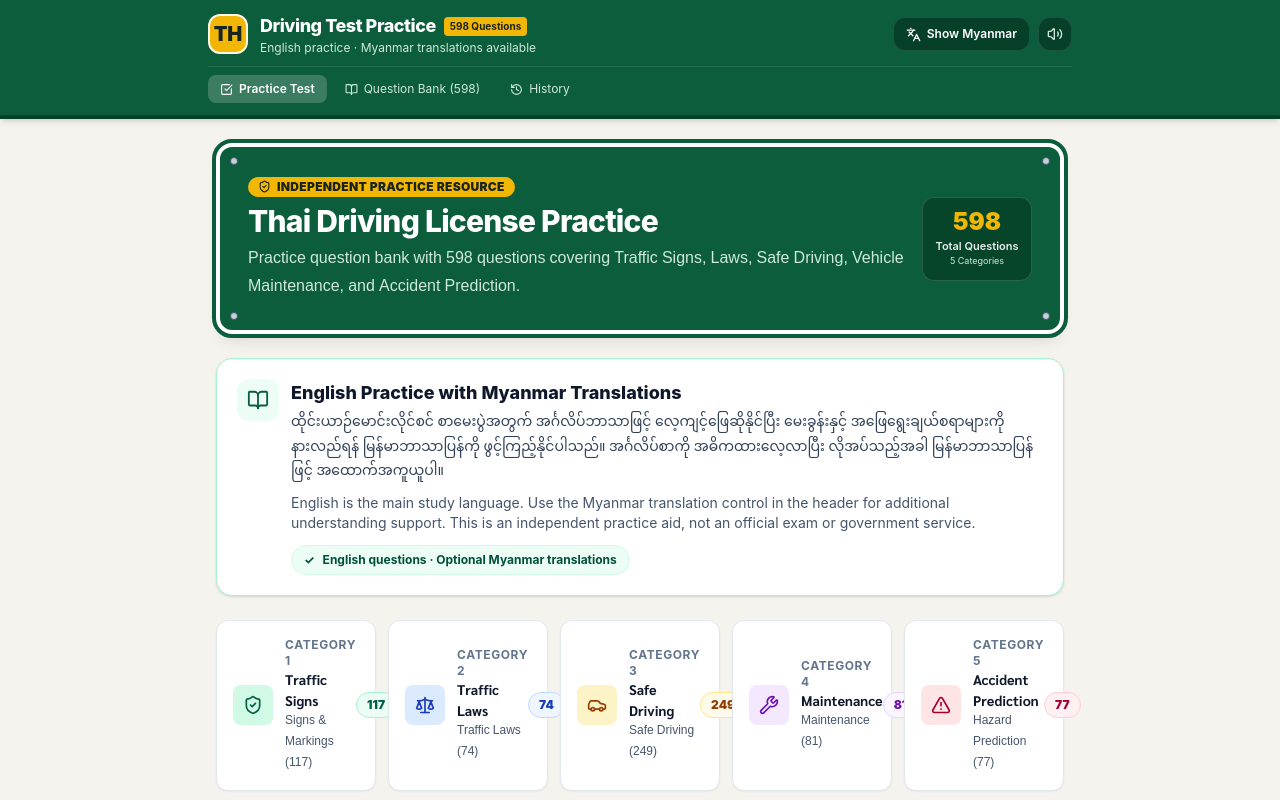
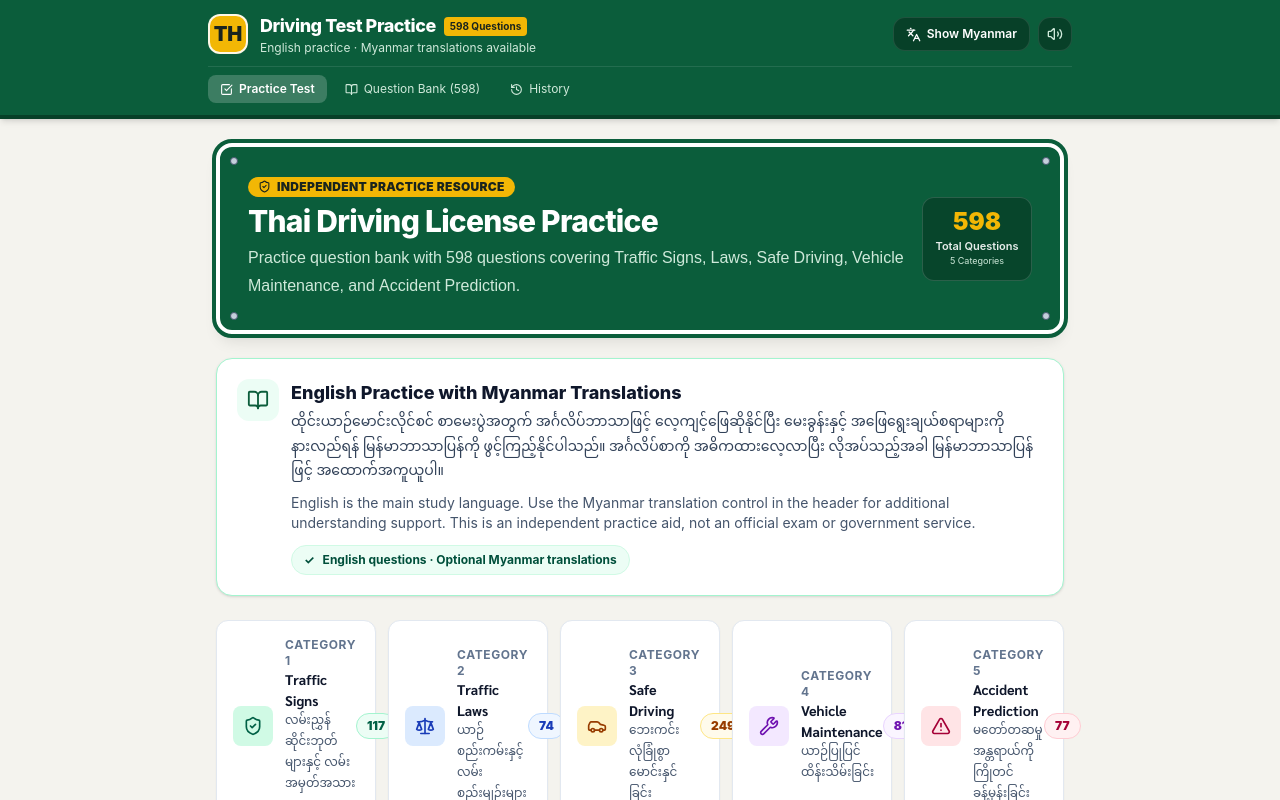
Before and after one commit to ZinLinn254995/Thai-Driving-License-Exam, a React (Vite) app: page / in a window 1280 px wide. Shown: the top 800 px of the page. Built offline with nearby package versions, Linux system fonts and the light colour scheme.

Commit message:
Use English category titles and fixed Myanmar subtitles

```diff
--- a/src/components/HomeView.tsx
+++ b/src/components/HomeView.tsx
@@ -127,12 +127,10 @@ export const HomeView: React.FC<HomeViewProps> = ({
                 Category 1
               </div>
               <div className="font-bold text-sm text-slate-900 font-thai">
-                {lang === 'en' ? 'Traffic Signs' : 'ป้ายและเครื่องหมายจราจร'}
+                Traffic Signs
               </div>
               <div className="text-xs text-slate-600 font-myanmar">
-                {lang === 'en'
-                  ? `Signs & Markings (${signsCount})`
-                  : `Traffic Signs (${toMyanmarNumber(signsCount)} ခု)`}
+                လမ်းညွှန်ဆိုင်းဘုတ်များနှင့် လမ်းအမှတ်အသားများ
               </div>
             </div>
           </div>
@@ -159,12 +157,10 @@ export const HomeView: React.FC<HomeViewProps> = ({
                 Category 2
               </div>
               <div className="font-bold text-sm text-slate-900 font-thai">
-                {lang === 'en' ? 'Traffic Laws' : 'กฎหมายว่าด้วยการจราจรทางบก'}
+                Traffic Laws
               </div>
               <div className="text-xs text-slate-600 font-myanmar">
-                {lang === 'en'
-                  ? `Traffic Laws (${lawsCount})`
-                  : `Traffic Laws (${toMyanmarNumber(lawsCount)} ခု)`}
+                ယာဉ်စည်းကမ်းနှင့် လမ်းစည်းမျဉ်းများ
               </div>
             </div>
           </div>
@@ -191,12 +187,10 @@ export const HomeView: React.FC<HomeViewProps> = ({
                 Category 3
               </div>
               <div className="font-bold text-sm text-slate-900 font-thai">
-                {lang === 'en' ? 'Safe Driving' : 'การขับขี่อย่างปลอดภัย'}
+                Safe Driving
               </div>
               <div className="text-xs text-slate-600 font-myanmar">
-                {lang === 'en'
-                  ? `Safe Driving (${safeDrivingCount})`
-                  : `Safe Driving (${toMyanmarNumber(safeDrivingCount)} ခု)`}
+                ဘေးကင်းလုံခြုံစွာ မောင်းနှင်ခြင်း
               </div>
             </div>
           </div>
@@ -223,12 +217,10 @@ export const HomeView: React.FC<HomeViewProps> = ({
                 Category 4
               </div>
               <div className="font-bold text-sm text-slate-900 font-thai">
-                {lang === 'en' ? 'Maintenance' : 'การบำรุงรักษารถ'}
+                Vehicle Maintenance
               </div>
               <div className="text-xs text-slate-600 font-myanmar">
-                {lang === 'en'
-                  ? `Maintenance (${maintenanceCount})`
-                  : `Vehicle Maintenance (${toMyanmarNumber(maintenanceCount)} ခု)`}
+                ယာဉ်ပြုပြင်ထိန်းသိမ်းခြင်း
               </div>
             </div>
           </div>
@@ -255,12 +247,10 @@ export const HomeView: React.FC<HomeViewProps> = ({
                 Category 5
               </div>
               <div className="font-bold text-sm text-slate-900 font-thai">
-                {lang === 'en' ? 'Accident Prediction' : 'การคาดการณ์อุบัติเหตุ'}
+                Accident Prediction
               </div>
               <div className="text-xs text-slate-600 font-myanmar">
-                {lang === 'en'
-                  ? `Hazard Prediction (${accidentPredictionCount})`
-                  : `Accident Prediction (${toMyanmarNumber(accidentPredictionCount)} ခု)`}
+                မတော်တဆမှုအန္တရာယ်ကို ကြိုတင်ခန့်မှန်းခြင်း
               </div>
             </div>
           </div>
```
